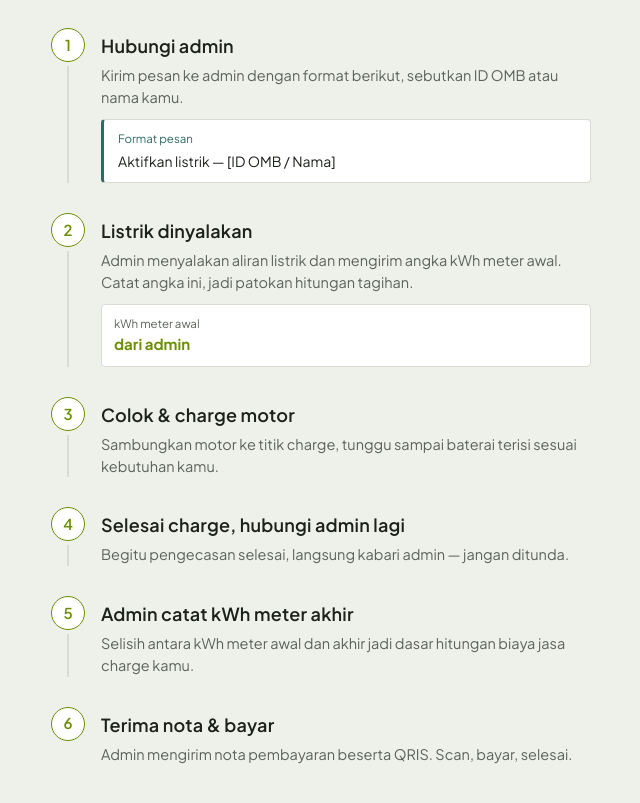
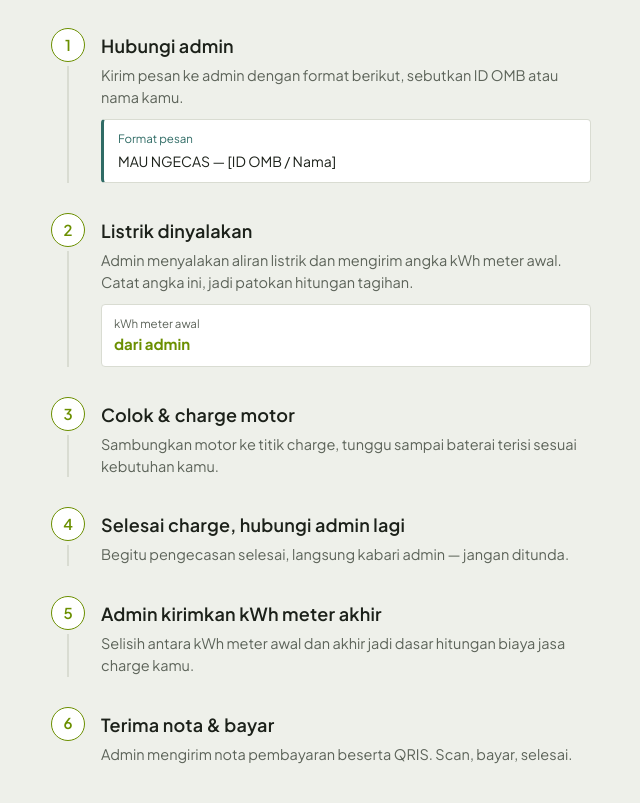
Before and after one commit to ojolmolisbersatu/omb-cas, a plain HTML site: page index.html in a window 1280 px wide. Shown: the part 332-1135 px from the top of the page, without its empty margins (319-959 px from the left). Drawn offline with Linux system fonts and the light colour scheme; a script that the page names is missing.

Commit message:
Update message format and heading for admin section

```diff
--- a/index.html
+++ b/index.html
@@ -311,7 +311,7 @@
           <p>Kirim pesan ke admin dengan format berikut, sebutkan ID OMB atau nama kamu.</p>
           <div class="bubble">
             <span class="label">Format pesan</span>
-            Aktifkan listrik — [ID OMB / Nama]
+            MAU NGECAS — [ID OMB / Nama]
           </div>
         </div>
       </div>
@@ -346,7 +346,7 @@
       <div class="step">
         <div class="rail"><div class="num">5</div><div class="line"></div></div>
         <div>
-          <h3>Admin catat kWh meter akhir</h3>
+          <h3>Admin kirimkan kWh meter akhir</h3>
           <p>Selisih antara kWh meter awal dan akhir jadi dasar hitungan biaya jasa charge kamu.</p>
         </div>
       </div>
```
